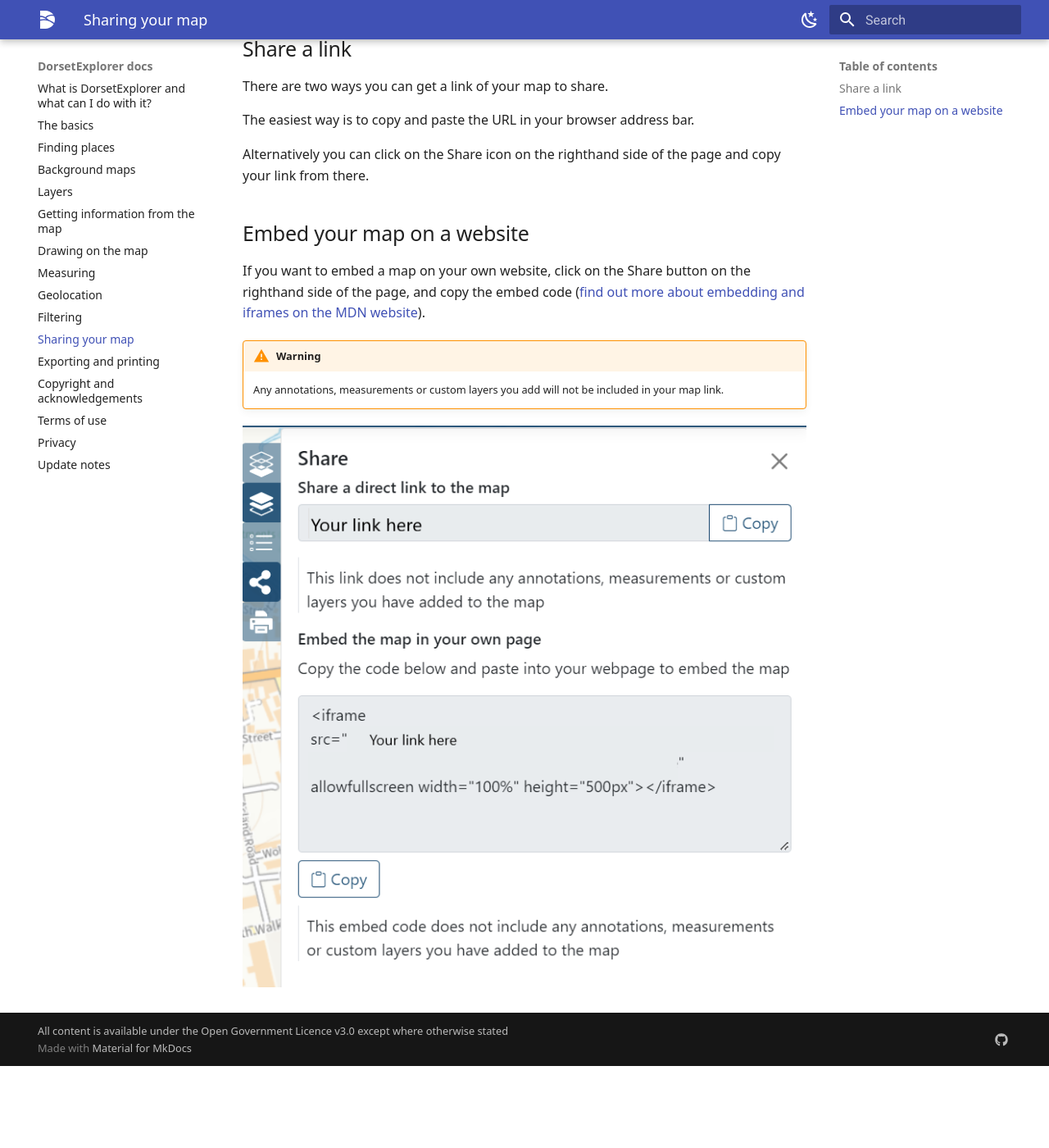
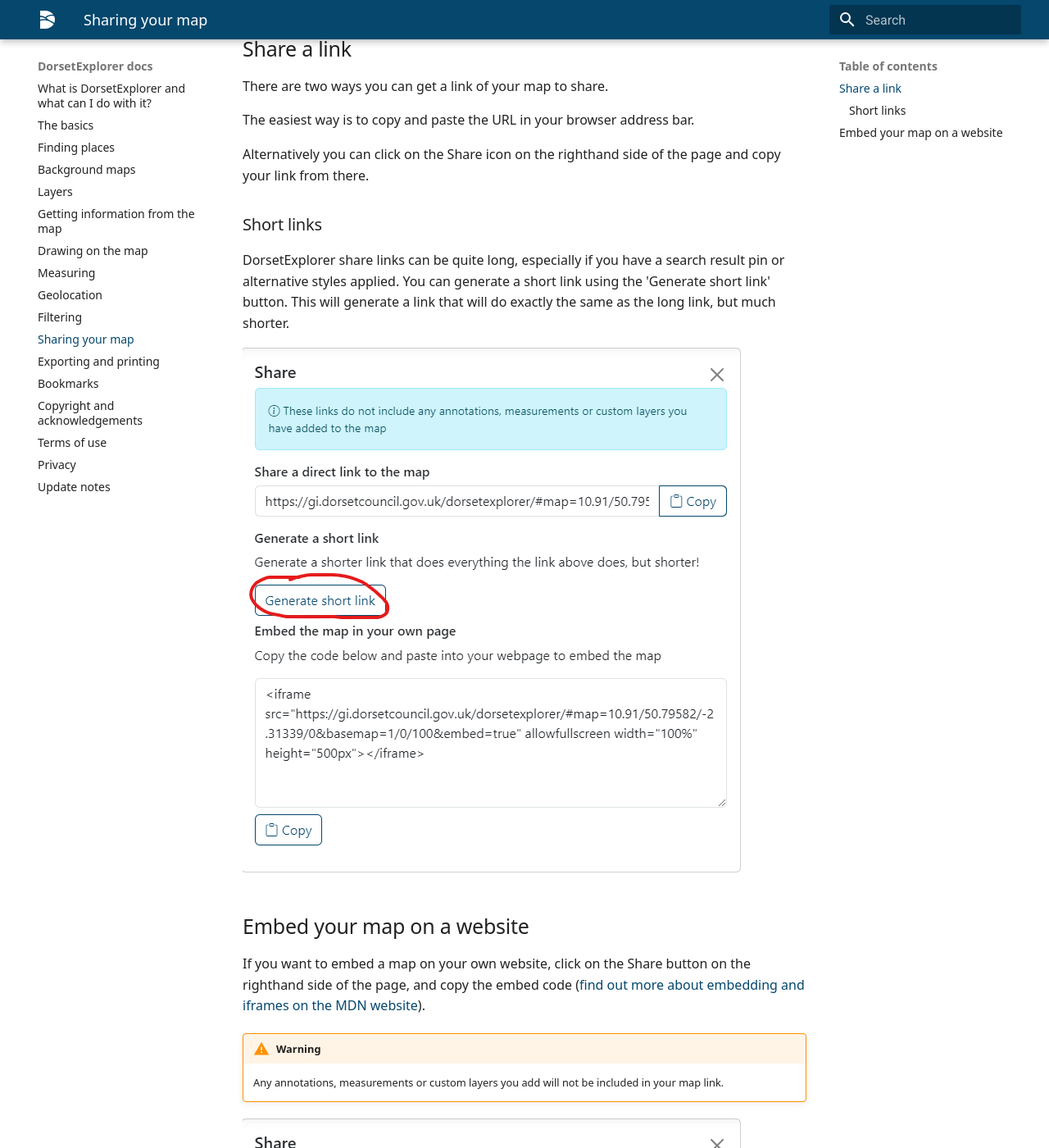
Before and after one commit to Zoobdude/DorsetExplorer-Docs, an MkDocs documentation site: the page built from docs/sharing-your-map.md, in a window 1280 px wide and 1400 px high, scrolled down 467 px. Shown: the whole window at 82% size. Built offline with MkDocs 1.6.1 and Material for MkDocs 9.7.7, drawn with Linux system fonts in a browser that asks for light colours; before the commit the page ends 1767 px from its top, so only the background shows below that; some of the changed text lies outside the part shown.

Commit message:
Add bookmarks section (#4)
* Fix styling issue

* Add bookmarks section

* Add short link info to share and minor updates

* Add short link info to sharing and other minor tweaks

* Fix type

---------

Co-authored-by: Rob Quincey <rob.quincey@dorsetcouncil.gov.uk>

```diff
--- a/docs/sharing-your-map.md
+++ b/docs/sharing-your-map.md
@@ -15,6 +15,11 @@
 
 Alternatively you can click on the Share icon on the righthand side of the page and copy your link from there.
 
+### Short links
+DorsetExplorer share links can be quite long, especially if you have a search result pin or alternative styles applied. You can generate a short link using the 'Generate short link' button. This will generate a link that will do exactly the same as the long link, but much shorter.
+
+![Sharing your link - short link button](../assets/images/sharing-a-link-short-link.png)
+
 ## Embed your map on a website
 If you want to embed a map on your own website, click on the Share button on the righthand side of the page, and copy the embed code ([find out more about embedding and iframes on the MDN website](https://developer.mozilla.org/en-US/docs/Web/HTML/Element/iframe)).
 
--- a/mkdocs.yml
+++ b/mkdocs.yml
@@ -10,14 +10,8 @@
   features:
     - navigation.instant
   palette:
-    - scheme: default
-      toggle:
-        icon: material/weather-night
-        name: Switch to dark mode
-    - scheme: slate
-      toggle:
-        icon: material/weather-sunny
-        name: Switch to light mode
+    primary: custom
+
 markdown_extensions:
 - toc:
     permalink: true
@@ -29,7 +23,7 @@
   social:
     - icon: fontawesome/brands/github
       link: https://github.com/Dorset-Council-UK/GIFramework-Maps
-copyright: All content is available under the Open Government Licence v3.0 except where otherwise stated
+copyright: All content is available under the Open Government Licence v3.0 except where otherwise stated. Screenshots contain OS data © Crown Copyright and database rights OS AC0000830671
 nav:
     - 'index.md'
     - 'the-basics.md'
@@ -43,6 +37,7 @@
     - 'filtering.md'
     - 'sharing-your-map.md'
     - 'exporting-and-printing.md'
+    - 'bookmarks.md'
     - 'copyright-and-acknowledgements.md'
     - 'terms-of-service.md'
     - 'privacy.md'
```
Also changed, not shown: docs/bookmarks.md (added, +26 -0 lines), docs/searching.md (+2 -2 lines), docs/update-notes.md (+1 -1 lines), docs/assets/images/bookmarks-add-bookmark.png (added), docs/assets/images/bookmarks-delete-bookmark.png (added), docs/assets/images/sharing-a-link-short-link.png (added), docs/assets/images/sharing-a-link.png.
